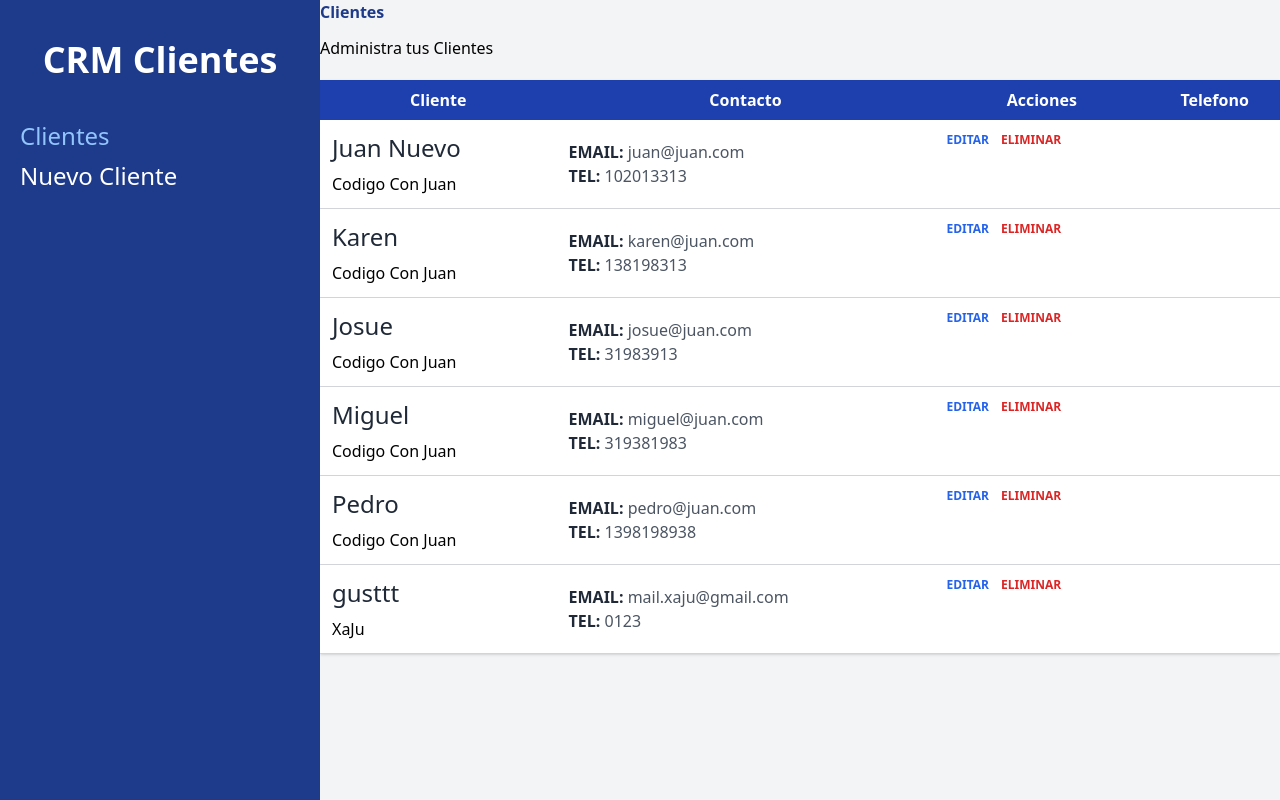
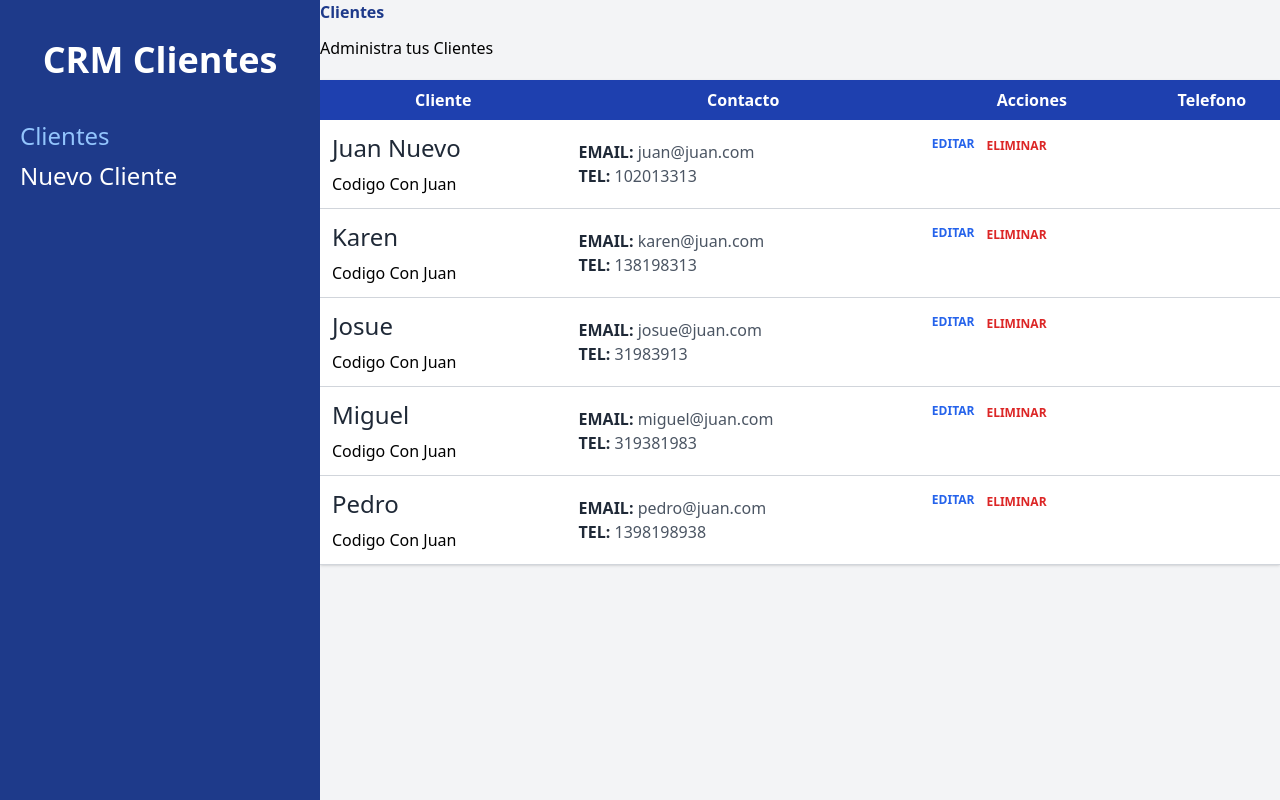
Before and after one commit to gusstis/crm-react, a React (Vite) app: page / in a window 1280 px wide. Built offline with nearby package versions, Linux system fonts and the light colour scheme; data requests are answered from the project's data file.

Commit message:
Deletting a registry

```diff
--- a/db.json
+++ b/db.json
@@ -35,14 +35,6 @@
       "telefono": 1398198938,
       "email": "pedro@juan.com",
       "empresa": "Codigo Con Juan"
-    },
-    {
-      "nombre": "gusttt",
-      "empresa": "XaJu",
-      "email": "mail.xaju@gmail.com",
-      "telefono": "0123",
-      "notas": "La empresa quiere que le paguen!",
-      "id": 6
     }
   ]
 }
--- a/src/components/Cliente.jsx
+++ b/src/components/Cliente.jsx
@@ -1,6 +1,10 @@
-import { useNavigate } from 'react-router-dom';
+import { Form, useNavigate, redirect } from 'react-router-dom';
+import { eliminarCliente } from '../data/clientes';
 
-
+export async function action({ params }) {
+    await eliminarCliente(params.clienteId)
+    return redirect('/')
+}
 
 function Cliente({ cliente }) {
     const navigate = useNavigate();
@@ -24,12 +28,24 @@
             >
                 Editar
             </button>
+            <Form
+                method='post'
+                noValidate
+                action={`/clientes/${id}/eliminar`}
+                className="inline-block"
+                onSubmit={ (e) => {
+                    if (!confirm('Desea eliminar el registro?')) {
+                    e.preventDefault();
+                    redirect(`/clientes`);
+                }}}
+            >
             <button
-                type="button"
+                type="submit"
                 className=" text-red-600 hover:text-red-700 uppercase font-bold text-xs "
             >
                 Eliminar
             </button>
+            </Form>
         </td>
     </tr>
   );
--- a/src/data/clientes.js
+++ b/src/data/clientes.js
@@ -46,3 +46,16 @@
         console.log(error)
     }
 }
+
+export async function eliminarCliente (id) {
+    try {
+        const respuesta = await fetch( `${import.meta.env.VITE_API_URL}/${id}`, {
+            method: 'DELETE'
+            })
+
+        await respuesta.json()
+        //return true;
+    } catch (error) {
+        console.log(error)
+    }
+}
--- a/src/main.jsx
+++ b/src/main.jsx
@@ -8,6 +8,7 @@
 import Index, {loader as clientesLoader} from './pages/Index';
 import EditarCliente, {loader as editarClienteLoader, action as editarClienteAction} from './pages/EditarCliente';
 import ErrorPage from './components/ErrorPage';
+import { action as eliminarClienteAction } from './components/Cliente';
 
 const router = createBrowserRouter([
   {
@@ -32,6 +33,10 @@
         loader: editarClienteLoader,
         action: editarClienteAction,
         errorElement: <ErrorPage/>
+      },
+      {
+        path: '/clientes/:clienteId/eliminar',
+        action: eliminarClienteAction
       }
     ]
   },
```
